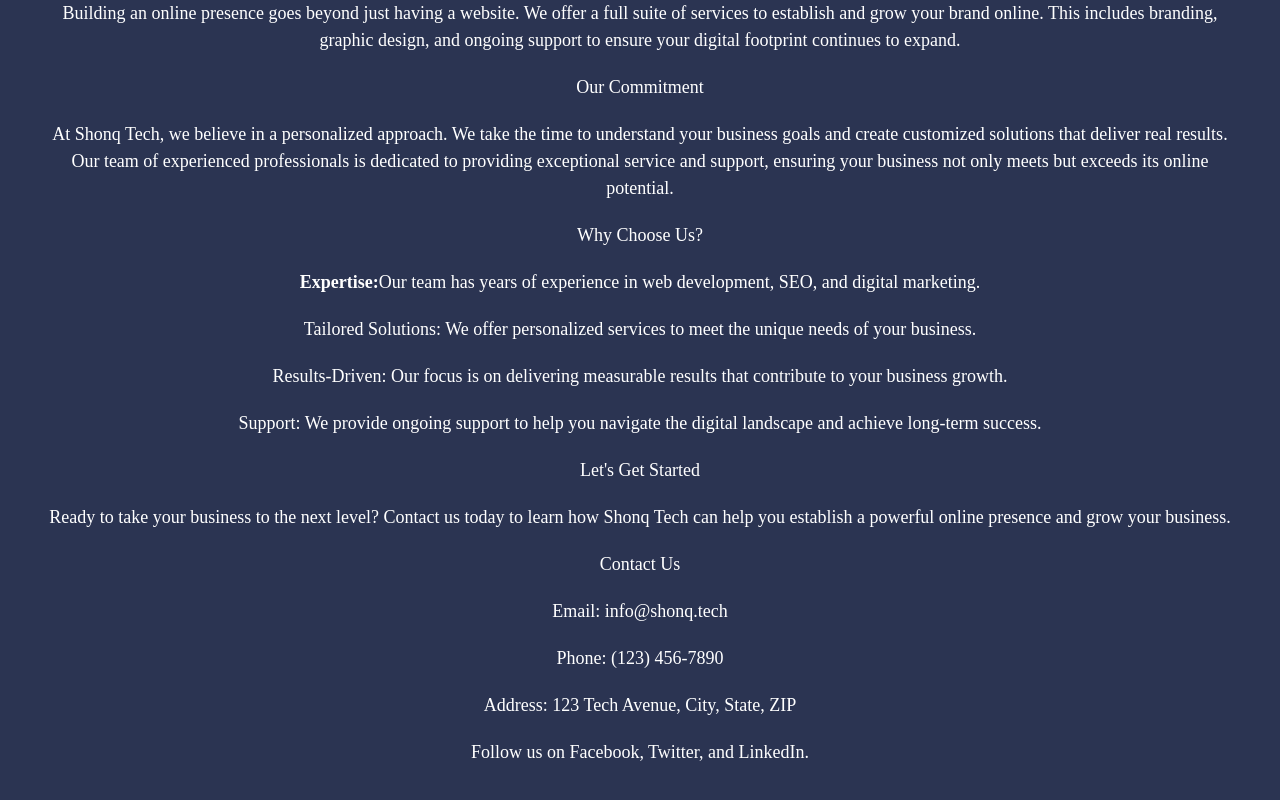
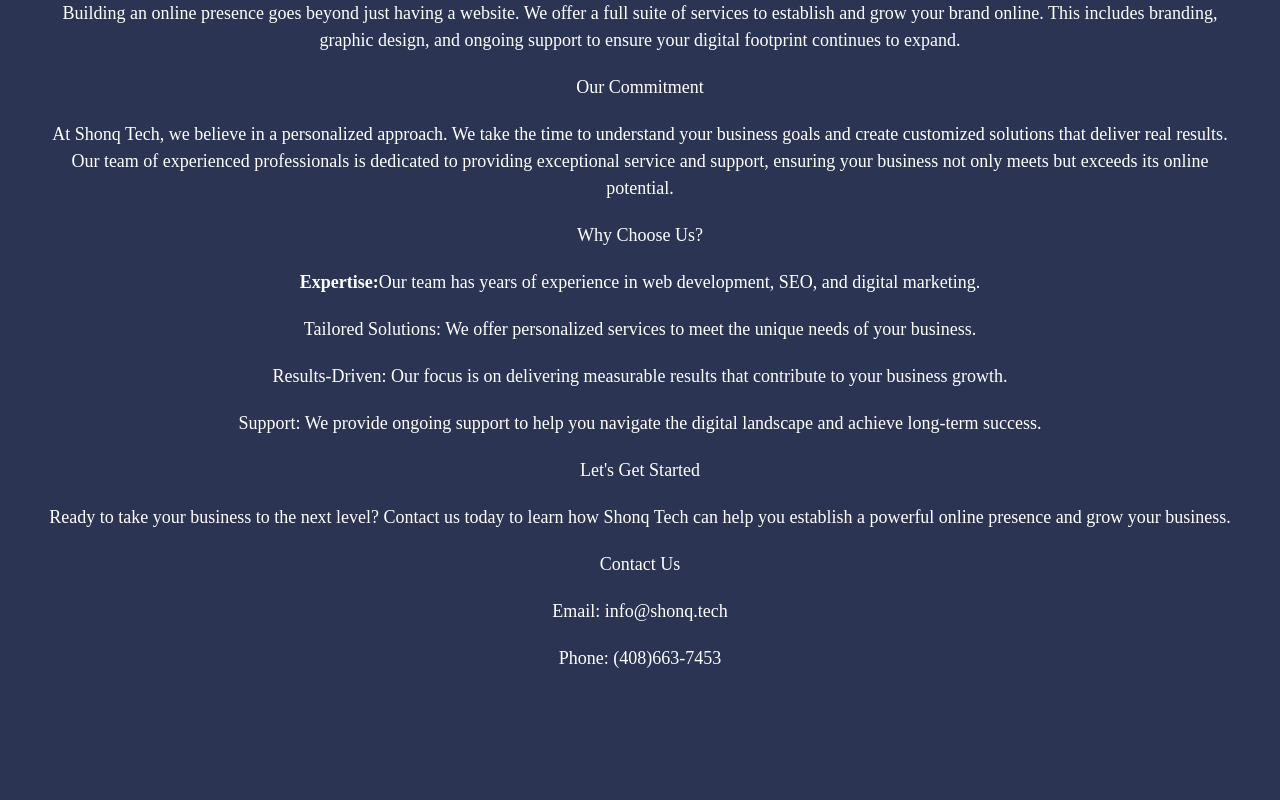
Before and after one commit to gkhayer/sample1, a React (Vite) app: page /about in a window 1280 px wide. Shown: the part 846-1646 px from the top of the page. After the commit the page ends 1578 px from the top, so only its background shows below. Built offline with nearby package versions, Linux system fonts and the light colour scheme.

Commit message:
add contact info

```diff
--- a/src/pages/About.tsx
+++ b/src/pages/About.tsx
@@ -86,11 +86,10 @@
       <div>
         <h2 className={heading}>Contact Us</h2>
         <p>Email: info@shonq.tech</p>
-        <p>Phone: (123) 456-7890</p>
+        <p>Phone: (408)663-7453</p>
 
-        <p>Address: 123 Tech Avenue, City, State, ZIP</p>
 
-        <p>Follow us on Facebook, Twitter, and LinkedIn.</p>
+        {/* <p>Follow us on Facebook, Twitter, and LinkedIn.</p> */}
       </div>
     </div>
   );
```
